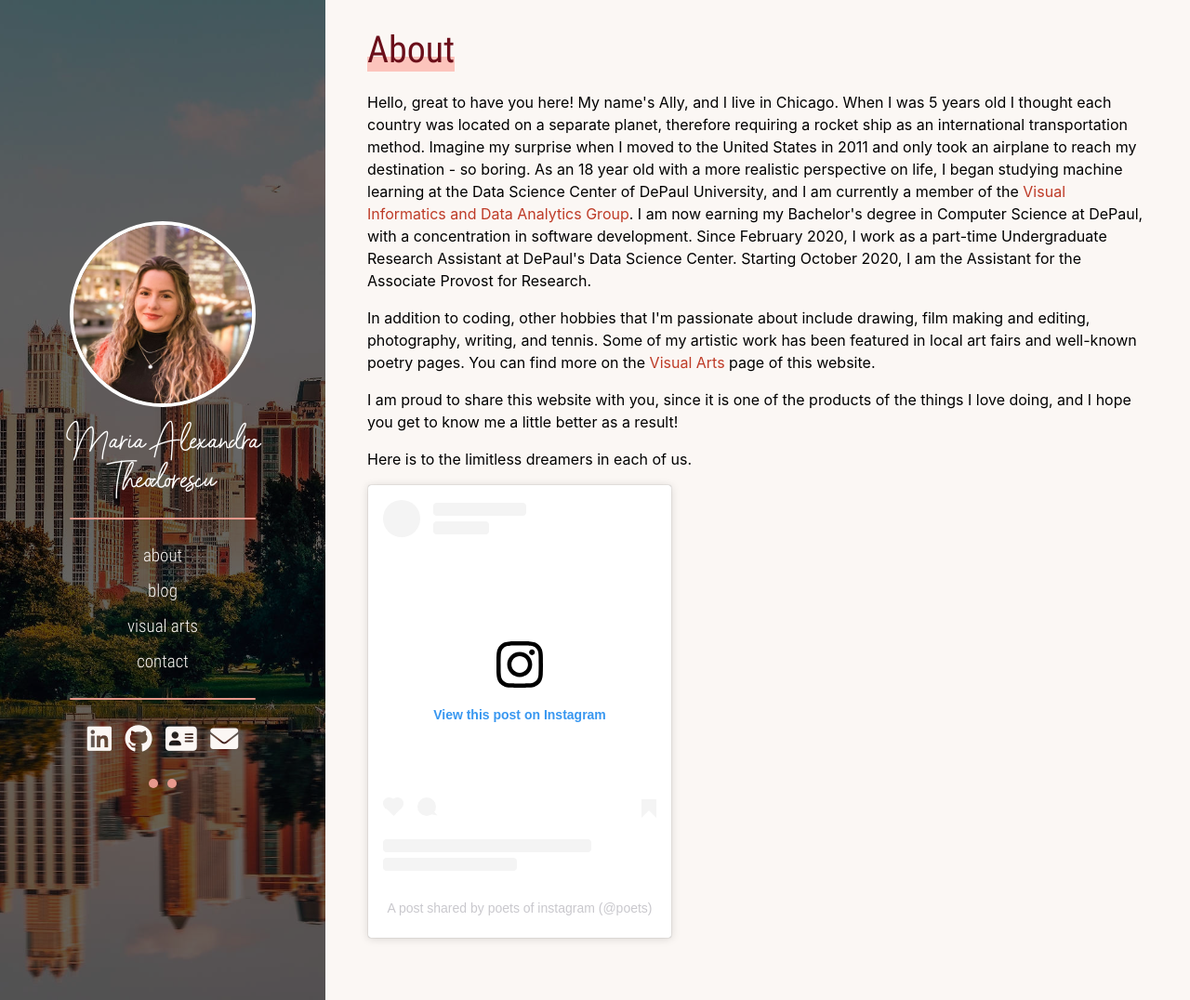
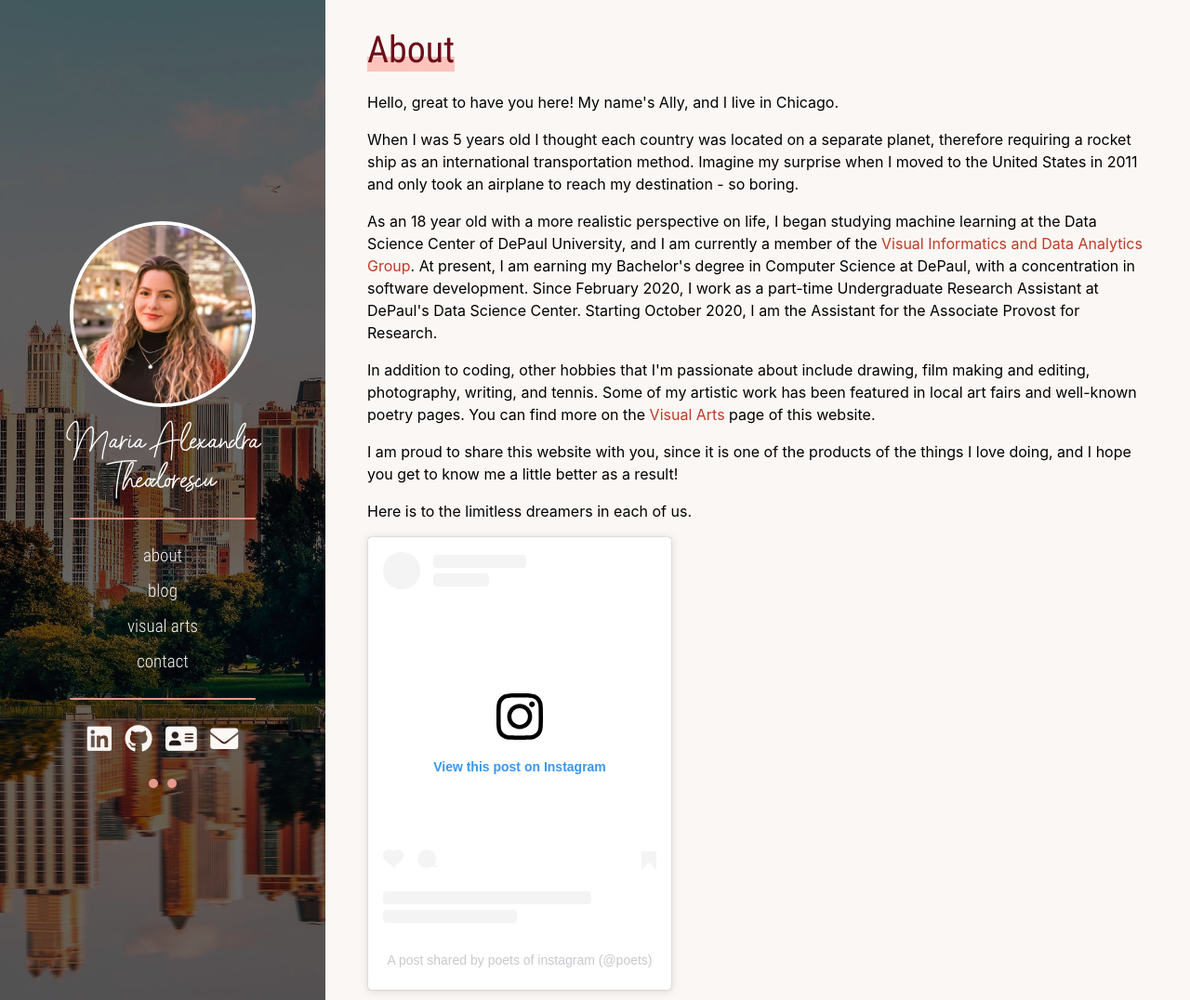
Before and after one commit to allyth/allyth.me, a Jekyll site: the page built from about.html, in a window 1280 px wide. Shown: the whole page at 93% size. Built offline with Jekyll 4.4.1, drawn with Linux system fonts in a browser that asks for light colours; a script that is not in the unit is left out.

Commit message:
About change

```diff
--- a/about.html
+++ b/about.html
@@ -10,7 +10,11 @@ title: "About"
             <h1>
                 <span class="ap-highlight-pink">About</span>
             </h1>
-            <p>Hello, great to have you here! My name's Ally, and I live in Chicago. When I was 5 years old I thought each country was located on a separate planet, therefore requiring a rocket ship as an international transportation method. Imagine my surprise when I moved to the United States in 2011 and only took an airplane to reach my destination - so boring. As an 18 year old with a more realistic perspective on life, I began studying machine learning at the Data Science Center of DePaul University, and I am currently a member of the <a href="http://facweb.cs.depaul.edu/research/vc/students.html">Visual Informatics and Data Analytics Group</a>. I am now earning my Bachelor's degree in Computer Science at DePaul, with a concentration in software development. Since February 2020, I work as a part-time Undergraduate Research Assistant at DePaul's Data Science Center. Starting October 2020, I am the Assistant for the Associate Provost for Research.</p>
+            <p>Hello, great to have you here! My name's Ally, and I live in Chicago.</p>
+
+            <p>When I was 5 years old I thought each country was located on a separate planet, therefore requiring a rocket ship as an international transportation method. Imagine my surprise when I moved to the United States in 2011 and only took an airplane to reach my destination - so boring. </p>
+
+            <p>As an 18 year old with a more realistic perspective on life, I began studying machine learning at the Data Science Center of DePaul University, and I am currently a member of the <a href="http://facweb.cs.depaul.edu/research/vc/students.html">Visual Informatics and Data Analytics Group</a>. At present, I am earning my Bachelor's degree in Computer Science at DePaul, with a concentration in software development. Since February 2020, I work as a part-time Undergraduate Research Assistant at DePaul's Data Science Center. Starting October 2020, I am the Assistant for the Associate Provost for Research.</p>
 
             <p>In addition to coding, other hobbies that I'm passionate about include drawing, film making and editing, photography, writing, and tennis. Some of my artistic work has been featured in local art fairs and well-known poetry pages. You can find more on the <a href="/visual-arts">Visual Arts</a> page of this website.</p>
 
```
